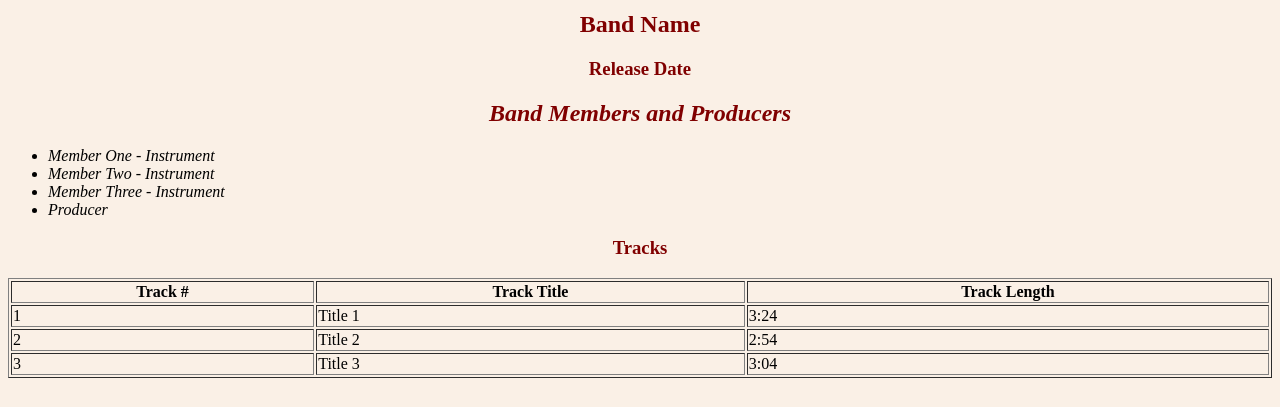
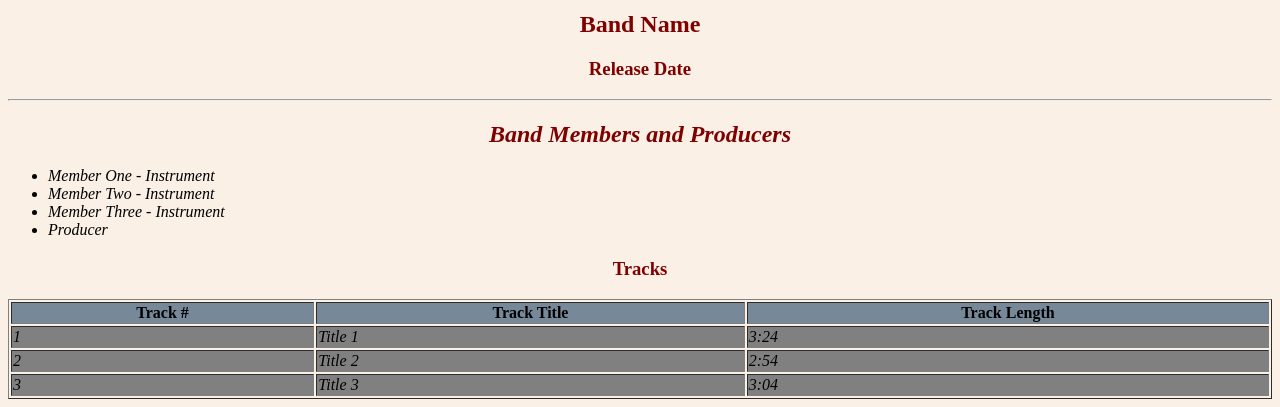
Before and after one commit to BobbyGibson1996/AlbumPage, a plain HTML site: page index.html in a window 1280 px wide. Shown: the part 402-809 px from the top of the page. Drawn offline with Linux system fonts and the light colour scheme.

Commit message:
Add files via upload

```diff
--- a/index.html
+++ b/index.html
@@ -30,7 +30,7 @@
 
        <center><h3>Release Date</h3></center>
 
-
+     <hr>
 
  <i><center><h2>Band Members and Producers</h2></center>
        <ul style="list-style-type: disc;">
@@ -43,24 +43,30 @@
         <center><h3>Tracks</h3></center>
         <table border="1" width="100%">
            <tr>
-               <th>Track #</th>
-               <th>Track Title</th>
-               <th>Track Length</th>
+               <style> th
+               {background-color: lightslategray;}
+               </style>
+                <th>Track #</th>
+                <th>Track Title</th>
+                <th>Track Length</th>
             </tr>
             <tr>
-                <td>1</td>
-                <td>Title 1</td>
-                <td>3:24</td>
+                <style> td
+                {background-color: grey}
+                    </style>
+                <td><i>1</i></td>
+                <td><i>Title 1</i></td>
+                <td><i>3:24</i></td>
             </tr>
             <tr>
-                <td>2</td>
-                <td>Title 2</td>
-                <td>2:54</td>
+                <td><i>2</i></td>
+                <td><i>Title 2</i></td>
+                <td><i>2:54</i></td>
             </tr>
             <tr>
-                <td>3</td>
-                <td>Title 3</td>
-                <td>3:04</td>
+                <td><i>3</i></td>
+                <td><i>Title 3</i></i></td>
+                <td><i>3:04</i></td>
             </tr>
 
        </table>
```
